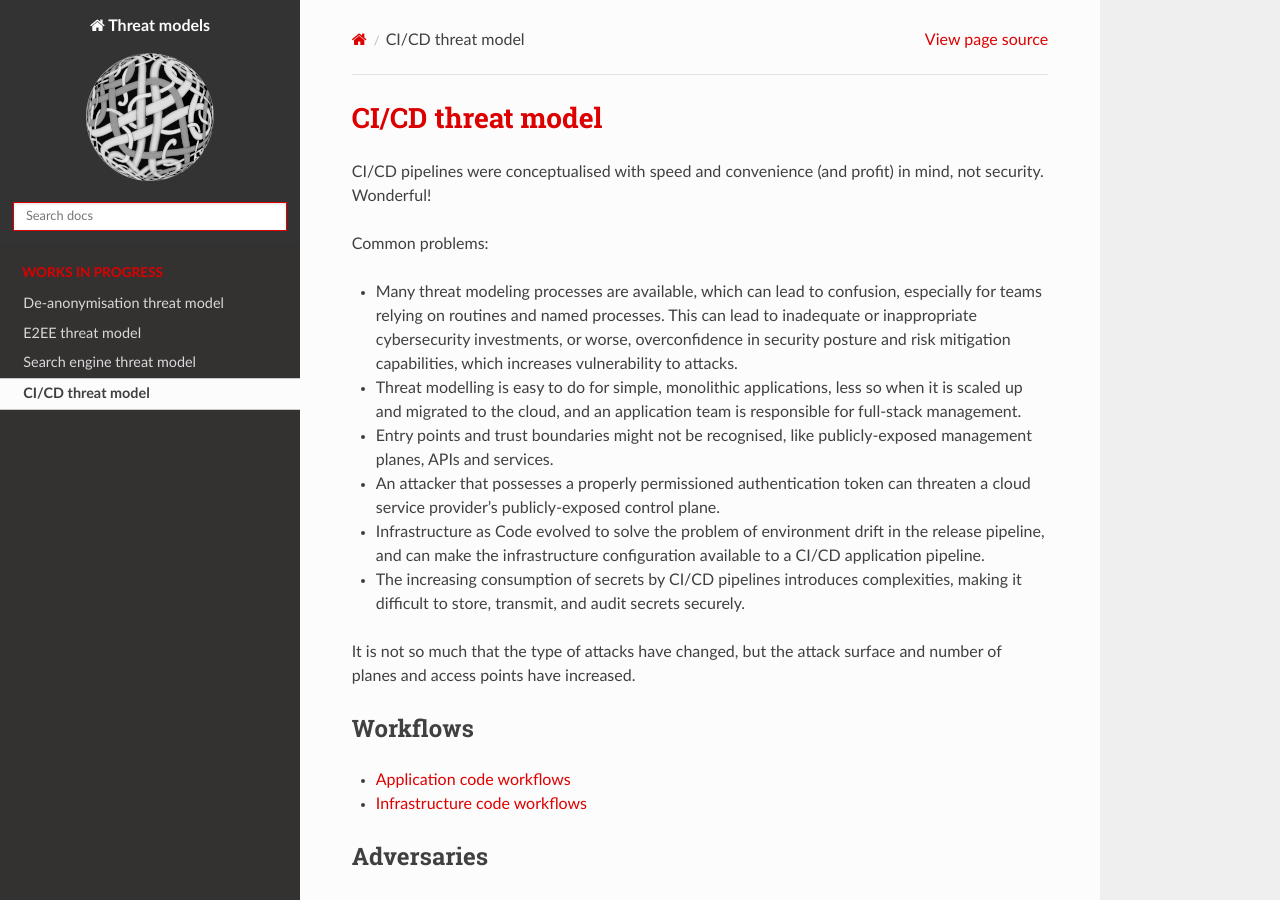
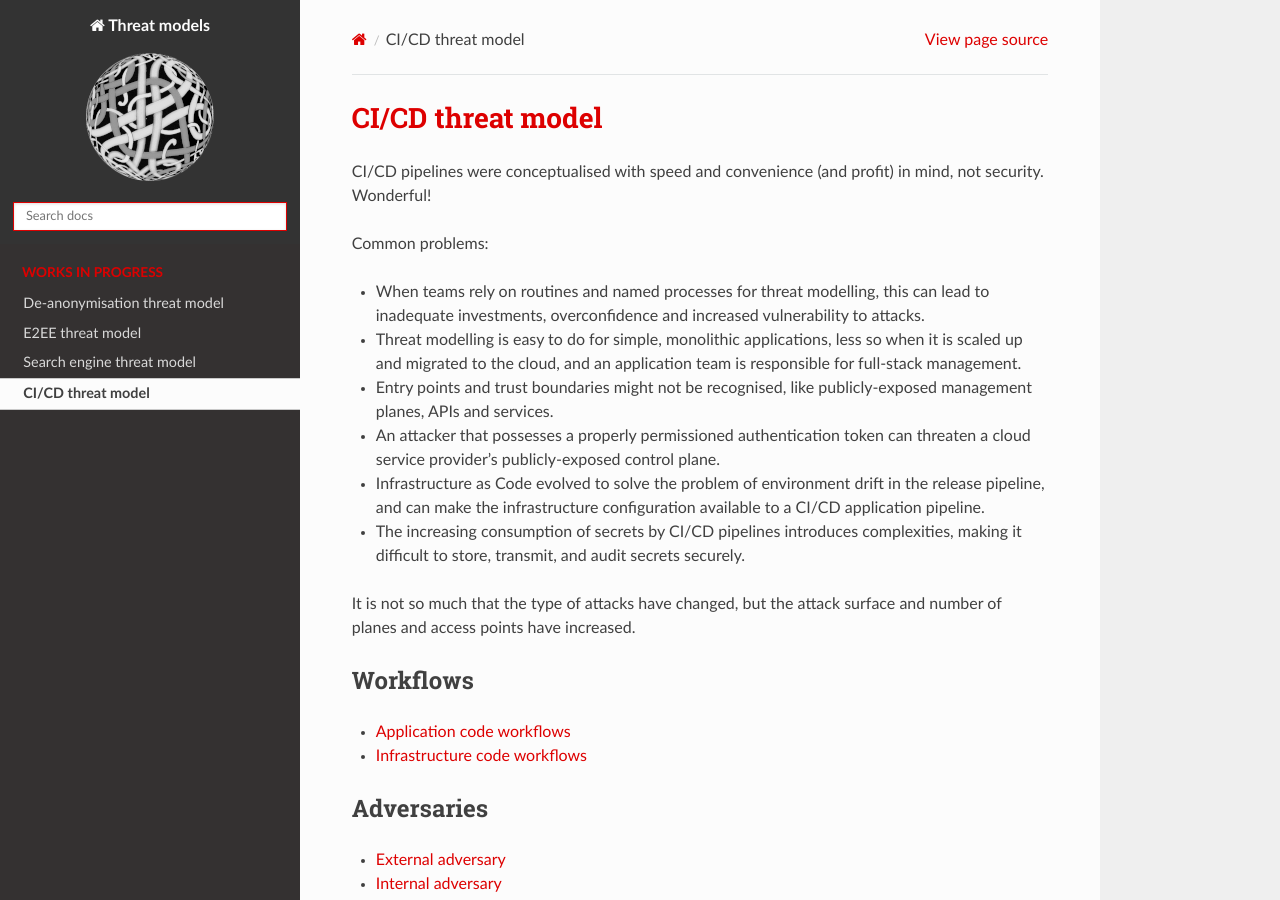
Before and after one commit to tymyrddin/threat-models, a Sphinx documentation site: the page built from source/docs/cicd-threat-model.md, in a window 1280 px wide and 900 px high. Built offline with Sphinx 7.4.7 and the Read the Docs theme 2.0.0, drawn with Linux system fonts in a browser that asks for light colours.

```diff
--- a/source/docs/cicd-threat-model.md
+++ b/source/docs/cicd-threat-model.md
@@ -4,7 +4,7 @@ CI/CD pipelines were conceptualised with speed and convenience (and profit) in m
 
 Common problems:
 
-- Many threat modeling processes are available, which can lead to confusion, especially for teams relying on routines and named processes. This can lead to inadequate or inappropriate cybersecurity investments, or worse, overconfidence in security posture and risk mitigation capabilities, which increases vulnerability to attacks.
+- When teams rely on routines and named processes for threat modelling, this can lead to inadequate investments, overconfidence and increased vulnerability to attacks.
 - Threat modelling is easy to do for simple, monolithic applications, less so when it is scaled up and migrated to the cloud, and an application team is responsible for full-stack management.
 - Entry points and trust boundaries might not be recognised, like publicly-exposed management planes, APIs and services.
 - An attacker that possesses a properly permissioned authentication token can threaten a cloud service provider’s publicly-exposed control plane.
--- a/source/index.rst
+++ b/source/index.rst
@@ -6,10 +6,10 @@
 Threat models
 =========================================
 
-.. image:: ../../_static/img/in-progress.png
-  :alt: Simplified application pipeline
+Bottom-up and top-down, with intent of creating human-readable threat modelling examples.
 
-Bottom-up and top-down, with intent of creating human-readable threat modelling examples.
+.. image:: _static/img/in-progress.png
+   :alt: Simplified application pipeline
 
 .. toctree::
    :maxdepth: 1
```
